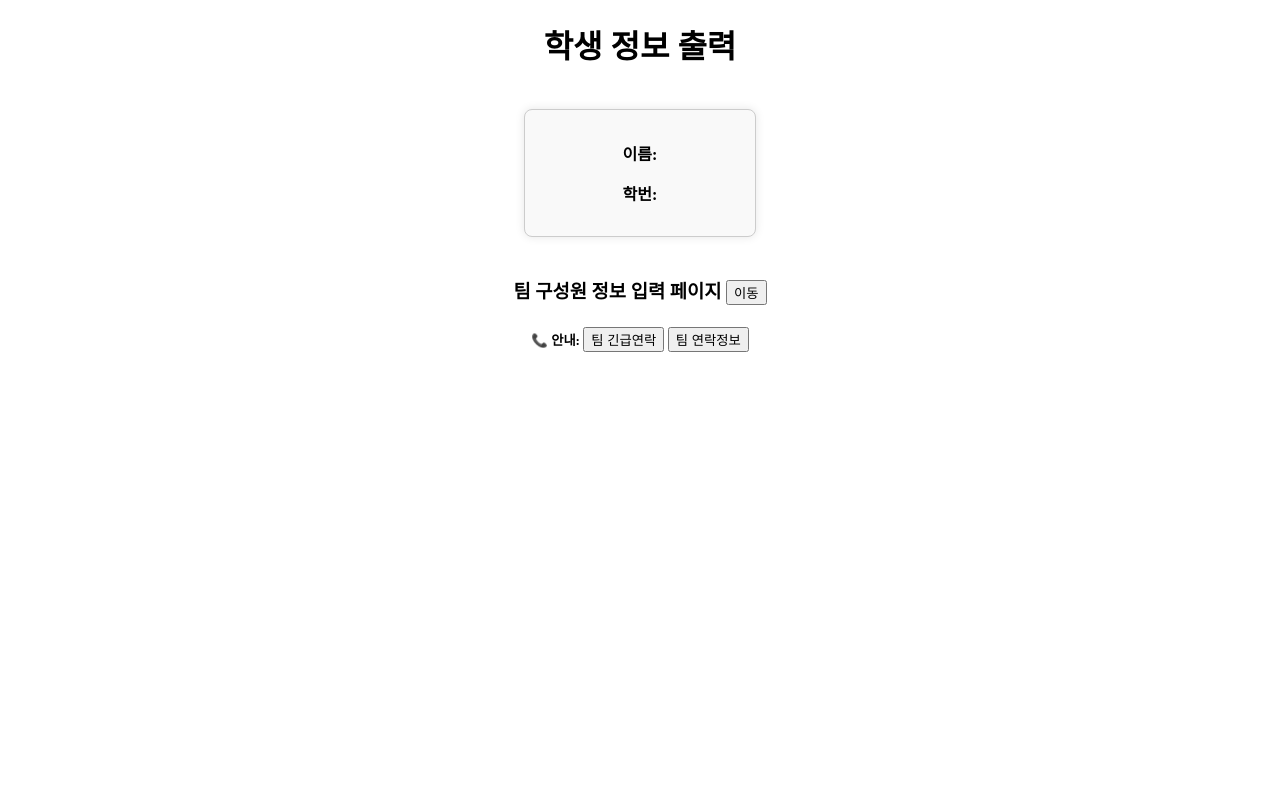
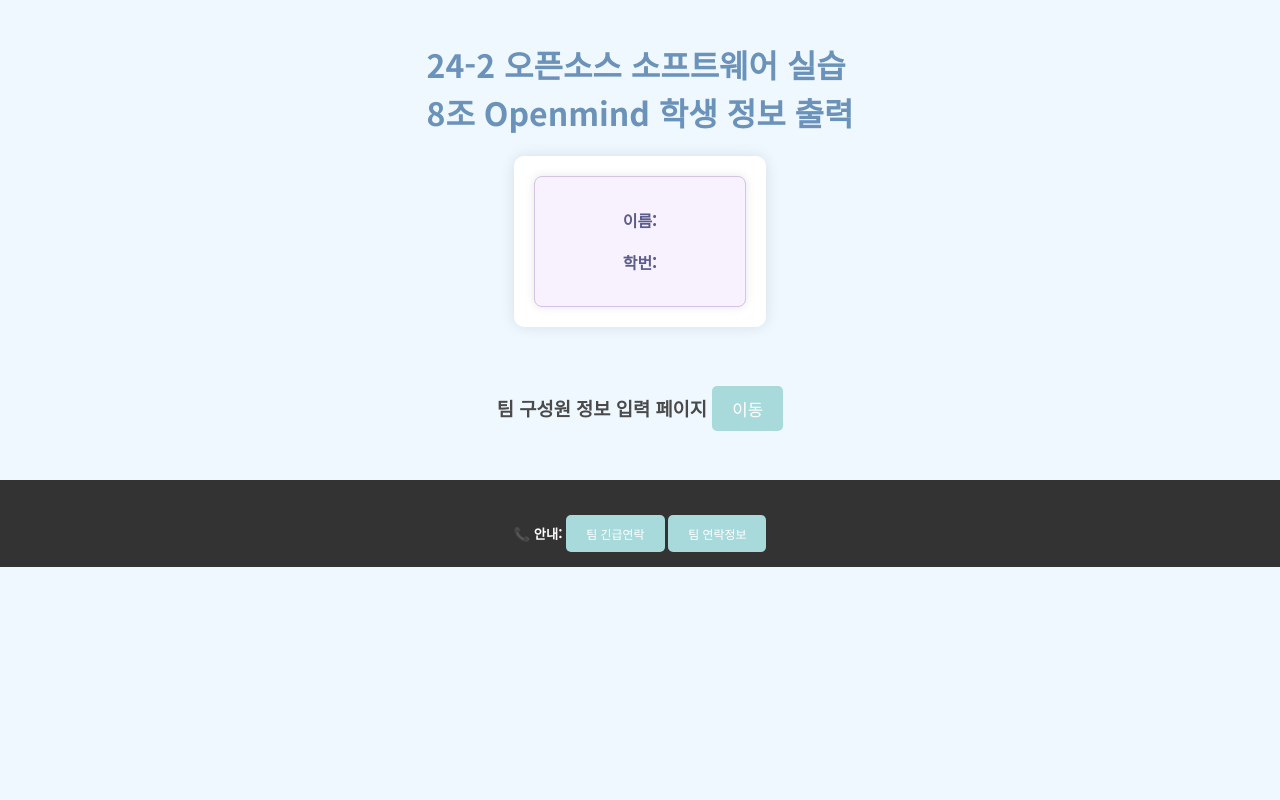
Before and after one commit to CSID-DGU/2024-2-OSSPrac-openmind-08, a Flask app: template Subject3_2/templates/index.html in a window 1280 px wide. Run offline with Flask 3, Linux system fonts and the light colour scheme; the template is opened without the code that fills it, so the values that code supplies are empty.

Commit message:
Make templates refer to style.css

```diff
--- /dev/null
+++ b/Subject3_2/static/style.css
@@ -0,0 +1,91 @@
+/* 공통 스타일 */
+@import url('https://fonts.googleapis.com/css2?family=Noto+Sans+KR:wght@400;700&display=swap');
+
+body {
+    font-family: 'Noto Sans KR', sans-serif;
+    margin: 0;
+    padding: 0;
+    background-color: #f0f8ff; /* 밝은 파스텔 블루 */
+    color: #4a4a4a;
+    line-height: 1.6;
+    display: flex;
+    flex-direction: column;
+    align-items: center;
+    min-height: 100vh;
+}
+
+/* 메인 타이틀 */
+.main-title {
+    font-size: 2em;
+    line-height: 1.5;
+    color: #6b92b9; /* 파스텔톤 진한 파랑 */
+    margin: 40px 0 20px;
+}
+
+/* 컨테이너: 학생 정보 카드 */
+.container {
+    display: flex;
+    justify-content: center;
+    flex-wrap: wrap;
+    gap: 20px;
+    padding: 20px;
+    background-color: #ffffff;
+    border-radius: 10px;
+    box-shadow: 0px 0px 15px rgba(0, 0, 0, 0.1);
+    max-width: 80%;
+    margin-bottom: 20px;
+}
+
+/* 학생 정보 카드 스타일 */
+.student-block {
+    background-color: #f8f1ff; /* 부드러운 파스텔 퍼플 */
+    padding: 15px;
+    border: 1px solid #d3c4e3;
+    border-radius: 8px;
+    width: 180px;
+    text-align: center;
+    box-shadow: 0px 0px 10px rgba(0, 0, 0, 0.1);
+    color: #5c5c8a;
+}
+
+/* 버튼 스타일 */
+button {
+    padding: 10px 20px;
+    font-size: 0.9em;
+    border-radius: 5px;
+    border: none;
+    background-color: #a8dadc; /* 파스텔 민트 */
+    color: white;
+    cursor: pointer;
+    transition: background-color 0.3s ease;
+    margin-top: 20px;
+}
+
+button:hover {
+    background-color: #457b9d;
+}
+
+/* 푸터 스타일 */
+footer {
+    text-align: center;
+    padding: 15px;
+    background-color: #333;
+    color: white;
+    margin-top: 30px;
+    width: 100%;
+    border-radius: 0 0 8px 8px;
+}
+
+footer h5 {
+    margin: 0;
+}
+
+/* 추가 입력 필드 블록 */
+.person-block {
+    margin-bottom: 15px;
+    padding: 10px;
+    border: 1px solid #ddd;
+    border-radius: 8px;
+    background-color: #e0e8f0; /* 파스텔 그레이 블루 */
+    color: #4a4a8a;
+}
--- a/Subject3_2/team.py
+++ b/Subject3_2/team.py
@@ -5,13 +5,13 @@ app = Flask(__name__)
 # 최초 메인 페이지를 보여주는 루트 경로
 @app.route('/')
 def index():
-    return render_template('app_index.html')  # 위 HTML 코드를 form.html 파일로 저장해야 합니다
+    return render_template('index.html')  # 위 HTML 코드를 form.html 파일로 저장해야 합니다
 
 # 학생 정보를 입력하는 경로
 
 @app.route('/input')
 def input():
-   return render_template('app_input.html')
+   return render_template('input.html')
 
 # 제출된 데이터를 처리하여 출력하는 경로
 @app.route('/result', methods=['POST'])
@@ -21,11 +21,11 @@ def result():
     student_numbers = request.form.getlist('StudentNumber[]')
 
     # 데이터를 템플릿으로 전달하여 출력 페이지 생성
-    return render_template('app_result.html', students=zip(names, student_numbers))
+    return render_template('result.html', students=zip(names, student_numbers))
 
-@app.route('/contact')
-def contact_info():
-    return render_template('app_contact.html')
+#@app.route('/contact')
+#def contact_info():
+    #return render_template('app_contact.html')
 
 if __name__ == '__main__':
     app.run(debug=True)
--- a/Subject3_2/templates/index.html
+++ b/Subject3_2/templates/index.html
@@ -3,27 +3,11 @@
 <head>
     <meta charset="UTF-8">
     <meta name="viewport" content="width=device-width, initial-scale=1.0">
-    <!-- <link rel="stylesheet" href="{{ url_for('static', filename='style.css') }}"> -->
-    <title>학생 정보 출력</title>
+    <title>24-2 오픈소스 소프트웨어 실습</title>
+    <!-- CSS 파일 링크 -->
+    <link rel="stylesheet" href="{{ url_for('static', filename='css/style.css') }}">
     <style>
-        .container {
-            display: flex;
-            justify-content: center;
-            gap: 20px;
-            padding: 20px;
-        }
-        .student-block {
-            background-color: #f9f9f9;
-            padding: 15px;
-            border: 1px solid #ccc;
-            border-radius: 8px;
-            width: 200px;
-            text-align: center;
-            box-shadow: 0px 0px 10px rgba(0, 0, 0, 0.1);
-        }
-        h1, h3, h5 {
-            text-align: center;
-        }
+
     </style>
     <script>
         function showContactInfo() {
@@ -38,17 +22,17 @@
     </script>
 </head>
 <body>
-    <h1>학생 정보 출력</h1>
+    <h1 class="main-title">24-2 오픈소스 소프트웨어 실습<br>8조 Openmind 학생 정보 출력</h1>
     <div class="container">
         <div class="student-block">
             <p><strong>이름:</strong> </p>
             <p><strong>학번:</strong> </p>
         </div>
     </div>
-    <h3> 팀 구성원 정보 입력 페이지 <button onclick="openInputPage()"> 이동 </button> </h3>
+    <h3>팀 구성원 정보 입력 페이지 <button onclick="openInputPage()">이동</button></h3>
     <footer>
-        <h5>📞 안내: <button onclick="showContactInfo()"> 팀 긴급연락</button>
-            <button onclick="openContactPage()"> 팀 연락정보</button> </h5>
+        <h5>📞 안내: <button onclick="showContactInfo()">팀 긴급연락</button>
+            <button onclick="openContactPage()">팀 연락정보</button></h5>
     </footer>
 </body>
 </html>
```
Also changed, not shown: Subject3_2/templates/input.html (+4 -10 lines), Subject3_2/templates/result.html (+7 -23 lines).
